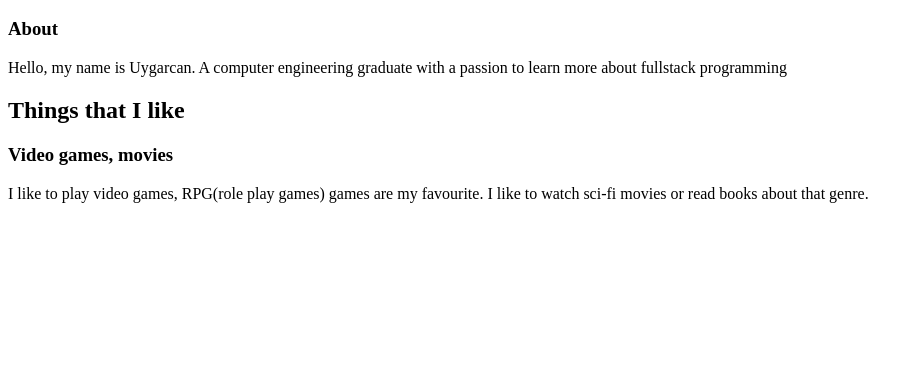
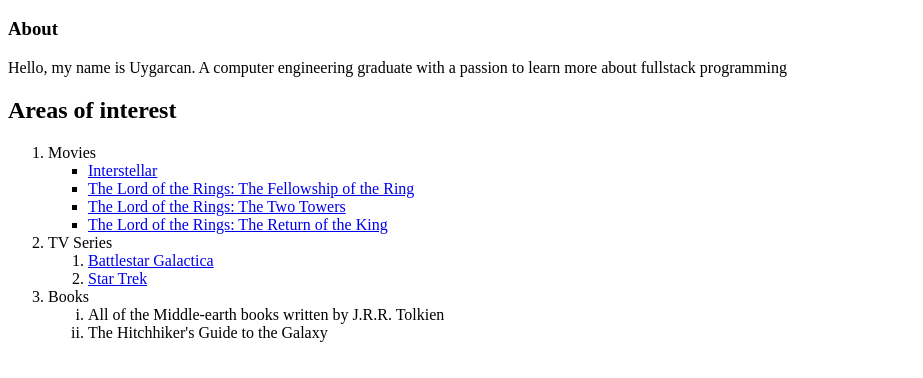
Before and after one commit to UygarcanBoz/Patika-Bootcamp-Front-end, a plain HTML site: page Week-1/Homework-2/index.html in a window 1280 px wide. Shown: the part 48-426 px from the top of the page, without its empty margins (0-923 px from the left). Drawn offline with Linux system fonts and the light colour scheme.

Commit message:
homework 2

```diff
--- a/Week-1/Homework-2/index.html
+++ b/Week-1/Homework-2/index.html
@@ -8,10 +8,27 @@
 <p>Hello, my name is Uygarcan. A computer engineering graduate with a passion to learn more about fullstack programming</p>
 
 <!--Second Header-->
-<h2>Things that I like</h2>
+<h2>Areas of interest</h2>
 
-<!--Sub Header of the Second Header-->
-<h3>Video games, movies</h3>
-
-<!--Paragraph of second header's sub header-->
-<p>I like to play video games, RPG(role play games) games are my favourite. I like to watch sci-fi movies or read books about that genre.</p>
+<ol>
+    <li>Movies
+        <ul style="list-style-type: square">
+            <li><a href="https://www.imdb.com/title/tt0816692/" target="_blank">Interstellar</a></li>
+            <li><a href="https://www.imdb.com/title/tt0120737/" target="_blank">The Lord of the Rings: The Fellowship of the Ring</a></li>
+            <li><a href="https://www.imdb.com/title/tt0167261/" target="_blank">The Lord of the Rings: The Two Towers</a></li>
+            <li><a href="https://www.imdb.com/title/tt0167260/" target="_blank">The Lord of the Rings: The Return of the King</a></li>
+        </ul>
+    </li>
+    <li>TV Series
+        <ul style="list-style-type: decimal">
+                <li><a href="https://www.imdb.com/title/tt0407362/" target="_blank">Battlestar Galactica</a></li>
+                <li><a href="https://www.imdb.com/title/tt0060028/" target="_blank">Star Trek</a></li>
+        </ul>
+    </li>
+        <li>Books
+        <ul style="list-style-type: lower-roman;">
+            <li>All of the Middle-earth books written by J.R.R. Tolkien</li>
+            <li>The Hitchhiker's Guide to the Galaxy</li>
+        </ul>
+    </li>
+</ol>
```
